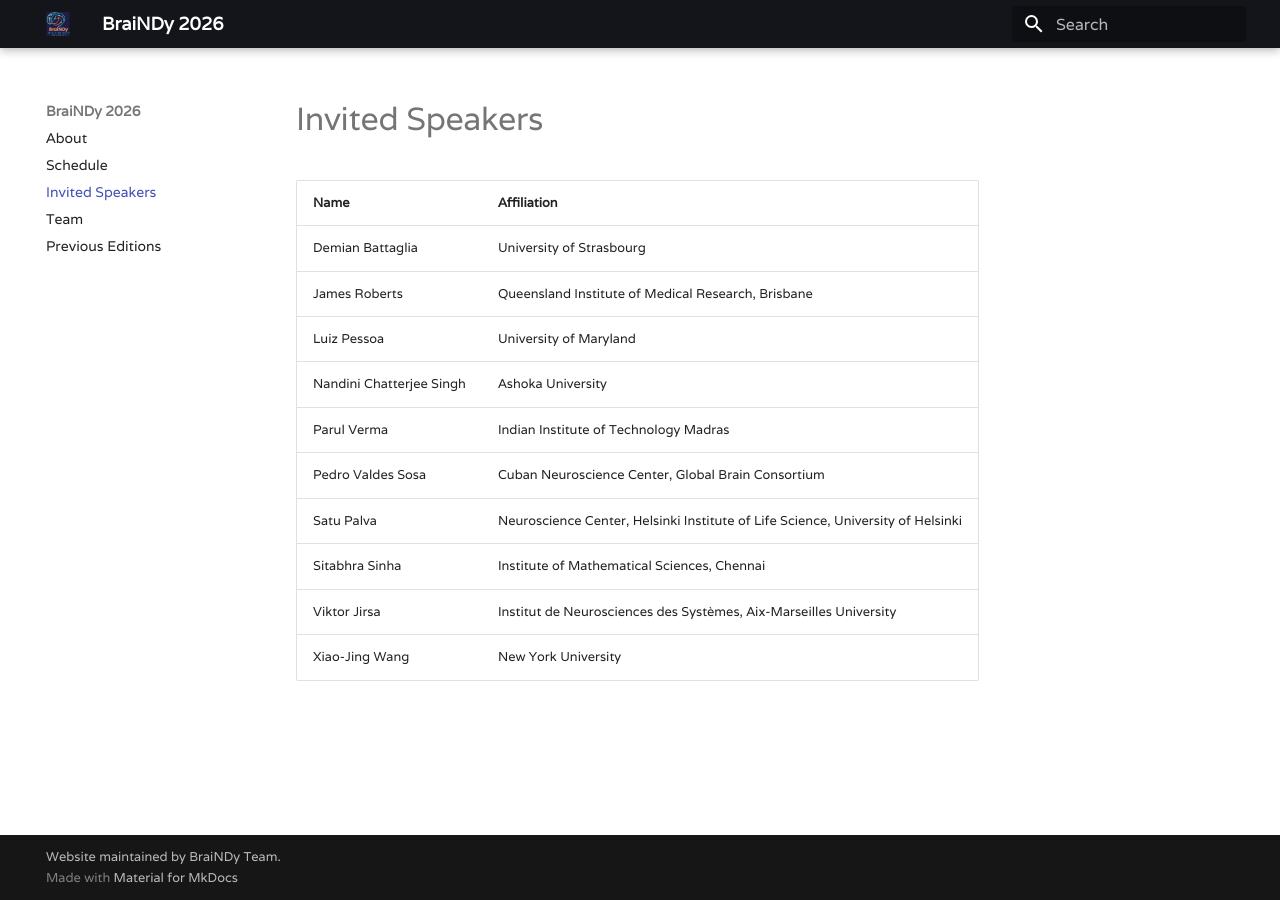
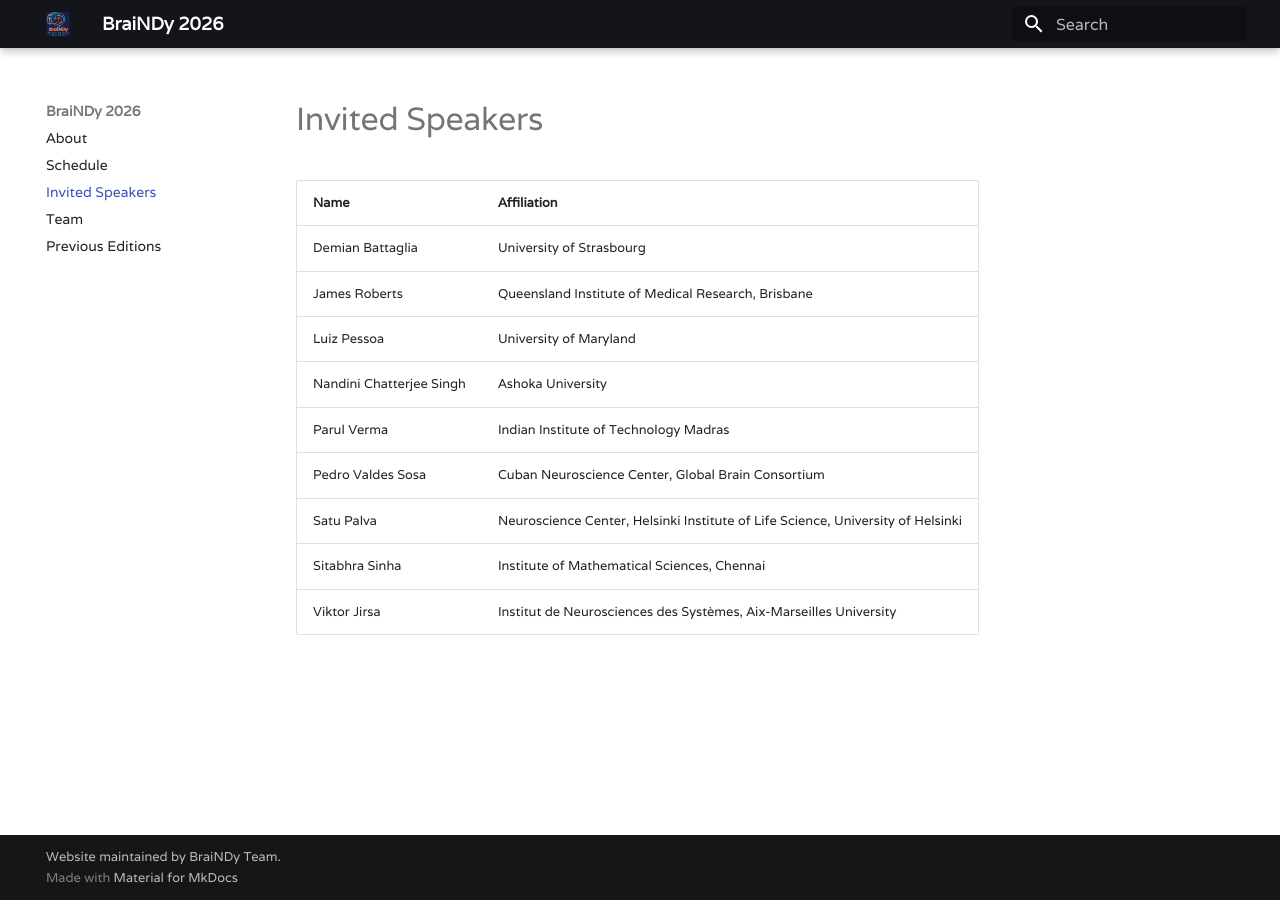
Before and after one commit to BraiNDyMeeting/v2026, an MkDocs documentation site: the page built from docs/speakers.md, in a window 1280 px wide. Built offline with MkDocs 1.6.1 and Material for MkDocs 9.7.7, drawn with Linux system fonts in a browser that asks for light colours.

Commit message:
Some changes to website

```diff
--- a/docs/speakers.md
+++ b/docs/speakers.md
@@ -12,4 +12,3 @@
 | Satu Palva               | Neuroscience Center, Helsinki Institute of Life Science, University of Helsinki           |
 | Sitabhra Sinha           | Institute of Mathematical Sciences, Chennai                                               |
 | Viktor Jirsa             | Institut de Neurosciences des Systèmes, Aix-Marseilles University                         |
-| Xiao-Jing Wang           | New York University                                                                       |
```
Also changed, not shown: site/search/search_index.json, site/sitemap.xml, site/speakers/index.html, 1 other file.
